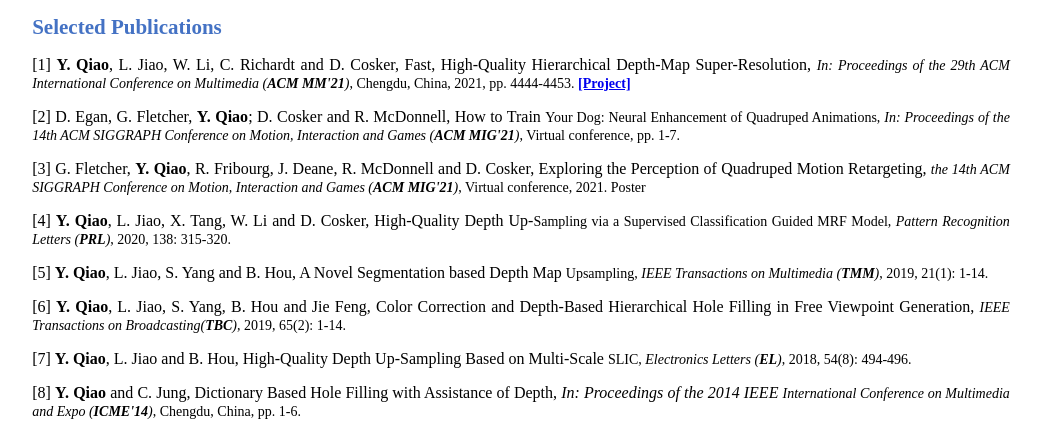
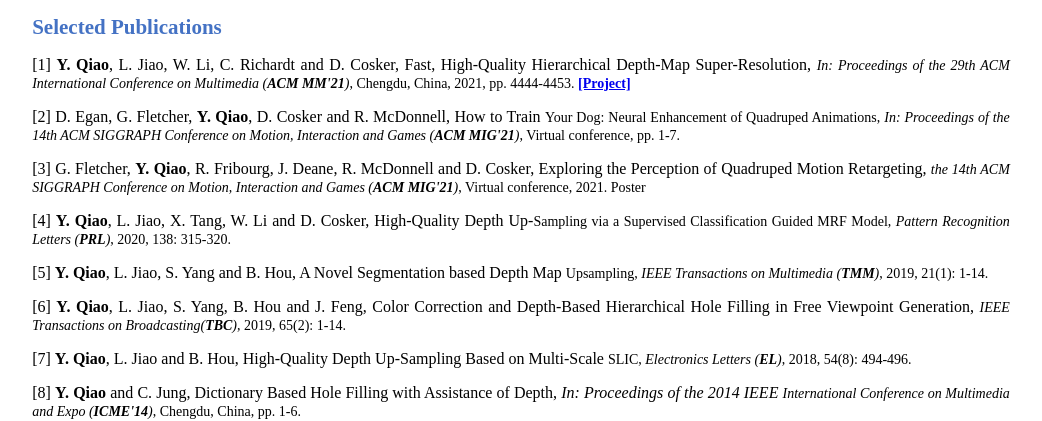
Before and after one commit to Joyce327/Yiguo.Qiao.github.io, a Jekyll site: the page YqiaoPALM.html, which Jekyll copies as it is, in a window 1280 px wide. Shown: the part 604-1025 px from the top of the page, without its empty margins (119-1161 px from the left). Built offline with Jekyll 4.4.1, drawn with Linux system fonts in a browser that asks for light colours.

Commit message:
Update YqiaoPALM.html

```diff
--- a/YqiaoPALM.html
+++ b/YqiaoPALM.html
@@ -66,7 +66,7 @@
         <span style="font-family:times new roman">[1] <strong>Y. Qiao</strong>, L. Jiao, W. Li, C. Richardt and D. Cosker, Fast, High-Quality Hierarchical Depth-Map Super-Resolution,&nbsp;</span><em><span style="font-size:14px"><span style="font-size:14px;font-family:times new roman">In: Proceedings of the 29th ACM International Conference on Multimedia (</span><strong><span style="font-size:14px;font-family:times new roman">ACM MM'21</span></strong><span style="font-size:14px;font-family:times new roman">)</span></span></em><span style="font-size:14px;font-family:times new roman">, Chengdu, China, 2021, pp. 4444-4453. <a href="https://github.com/YiguoQiao/Fast-High-Quality-HDS" target="_self" sudyfile-attr="{'title':'只支持选中一个链接时生效'}"><strong><span style="font-size:14px;font-family:times new roman;">[Project]</span></strong></a><strong><span style="font-size:14px;font-family:times new roman;color:#000000">&nbsp;</span></strong></span>
     </p>
     <p style="text-align:justify">
-        <span style="font-family:times new roman">[2] D. Egan, G. Fletcher, <strong>Y. Qiao</strong>; D. Cosker and R. McDonnell, How to Train&nbsp;</span><span style="font-size:14px;font-family:times new roman">Your Dog: Neural Enhancement of Quadruped Animations, </span><em><span style="font-size:14px;font-family:times new roman">In: Proceedings of the 14th ACM SIGGRAPH Conference on Motion,&nbsp;</span><span style="font-size:14px"><span style="font-size:14px;font-family:times new roman">Interaction and Games (</span><strong><span style="font-size:14px;font-family:times new roman">ACM MIG'21</span></strong><span style="font-size:14px;font-family:times new roman">)</span></span></em><span style="font-size:14px;font-family:times new roman">, Virtual conference, pp. 1-7.</span>
+        <span style="font-family:times new roman">[2] D. Egan, G. Fletcher, <strong>Y. Qiao</strong>, D. Cosker and R. McDonnell, How to Train&nbsp;</span><span style="font-size:14px;font-family:times new roman">Your Dog: Neural Enhancement of Quadruped Animations, </span><em><span style="font-size:14px;font-family:times new roman">In: Proceedings of the 14th ACM SIGGRAPH Conference on Motion,&nbsp;</span><span style="font-size:14px"><span style="font-size:14px;font-family:times new roman">Interaction and Games (</span><strong><span style="font-size:14px;font-family:times new roman">ACM MIG'21</span></strong><span style="font-size:14px;font-family:times new roman">)</span></span></em><span style="font-size:14px;font-family:times new roman">, Virtual conference, pp. 1-7.</span>
     </p>
     <p style="text-align:justify">
         <span style="font-family:times new roman">[3] G. Fletcher, <strong>Y. Qiao</strong>, R. Fribourg, J. Deane, R. McDonnell and D. Cosker, Exploring the Perception of Quadruped Motion Retargeting,&nbsp;</span><em><span style="font-size:14px"><span style="font-size:14px;font-family:times new roman">the 14th ACM SIGGRAPH Conference on Motion, Interaction and Games (</span><strong><span style="font-size:14px;font-family:times new roman">ACM MIG'21</span></strong><span style="font-size:14px;font-family:times new roman">)</span></span></em><span style="font-size:14px;font-family:times new roman">, Virtual conference, 2021. Poster</span>
@@ -78,7 +78,7 @@
         <span style="font-family:times new roman">[5] <strong>Y. Qiao</strong>, L. Jiao, S. Yang and B. Hou, A Novel Segmentation based Depth Map&nbsp;</span><span style="font-size:14px"><span style="font-size:14px;font-family:times new roman">Upsampling, </span><em><span style="font-size:14px;font-family:times new roman">IEEE Transactions on Multimedia (</span><strong><span style="font-size:14px;font-family:times new roman">TMM</span></strong><span style="font-size:14px;font-family:times new roman">)</span></em><span style="font-size:14px;font-family:times new roman">, 2019, 21(1): 1-14.</span></span>
     </p>
     <p style="text-align:justify">
-        <span style="font-family:times new roman">[6] <strong>Y. Qiao</strong>, L. Jiao, S. Yang, B. Hou and Jie Feng, Color Correction and Depth-Based Hierarchical Hole Filling in Free Viewpoint Generation,</span><em><span style="font-family:times new roman">&nbsp;</span><span style="font-size:14px"><span style="font-size:14px;font-family:times new roman">IEEE Transactions on Broadcasting</span><em style="text-align:justify"><span style="font-size:14px;font-family:times new roman">(</span><strong><span style="font-size:14px;font-family:times new roman">TBC</span></strong><span style="font-size:14px;font-family:times new roman">)</span></em></span><span style="font-size:14px"><em style="text-align:justify"></em></span></em><span style="font-size:14px;font-family:times new roman">, 2019, 65(2): 1-14.</span>
+        <span style="font-family:times new roman">[6] <strong>Y. Qiao</strong>, L. Jiao, S. Yang, B. Hou and J. Feng, Color Correction and Depth-Based Hierarchical Hole Filling in Free Viewpoint Generation,</span><em><span style="font-family:times new roman">&nbsp;</span><span style="font-size:14px"><span style="font-size:14px;font-family:times new roman">IEEE Transactions on Broadcasting</span><em style="text-align:justify"><span style="font-size:14px;font-family:times new roman">(</span><strong><span style="font-size:14px;font-family:times new roman">TBC</span></strong><span style="font-size:14px;font-family:times new roman">)</span></em></span><span style="font-size:14px"><em style="text-align:justify"></em></span></em><span style="font-size:14px;font-family:times new roman">, 2019, 65(2): 1-14.</span>
     </p>
     <p style="text-align:justify">
         <span style="font-family:times new roman">[7] <strong>Y. Qiao</strong>, L. Jiao and B. Hou, High-Quality Depth Up-Sampling Based on Multi-Scale&nbsp;</span><span style="font-size:14px"><span style="font-size:14px;font-family:times new roman">SLIC, </span><em><span style="font-size:14px;font-family:times new roman">Electronics Letters&nbsp;</span><em style="text-align:justify"><span style="font-size:14px;font-family:times new roman">(</span><strong><span style="font-size:14px;font-family:times new roman">EL</span></strong><span style="font-size:14px;font-family:times new roman">)</span></em></em><span style="font-size:14px;font-family:times new roman">, 2018, 54(8): 494-496.</span></span>
```
